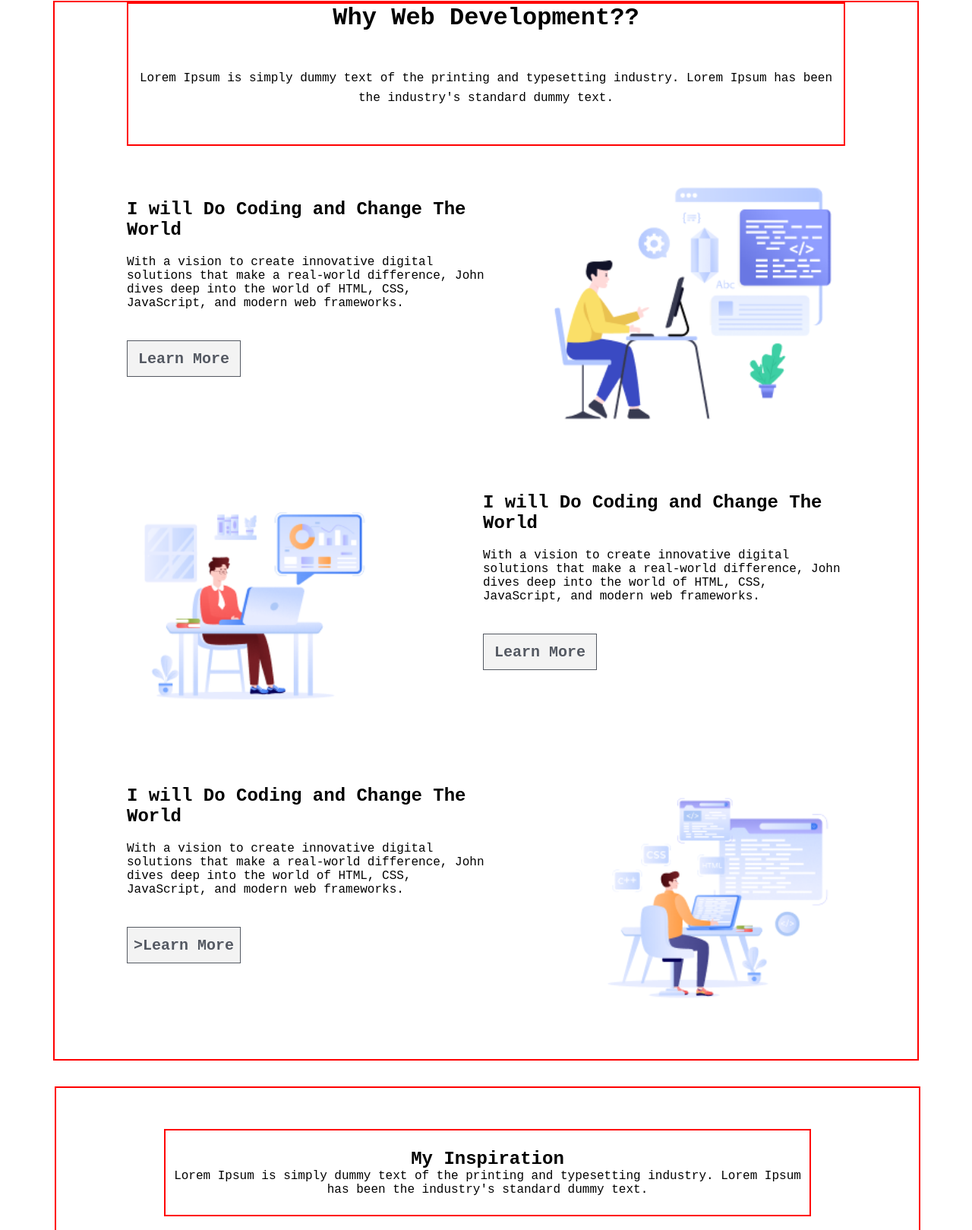
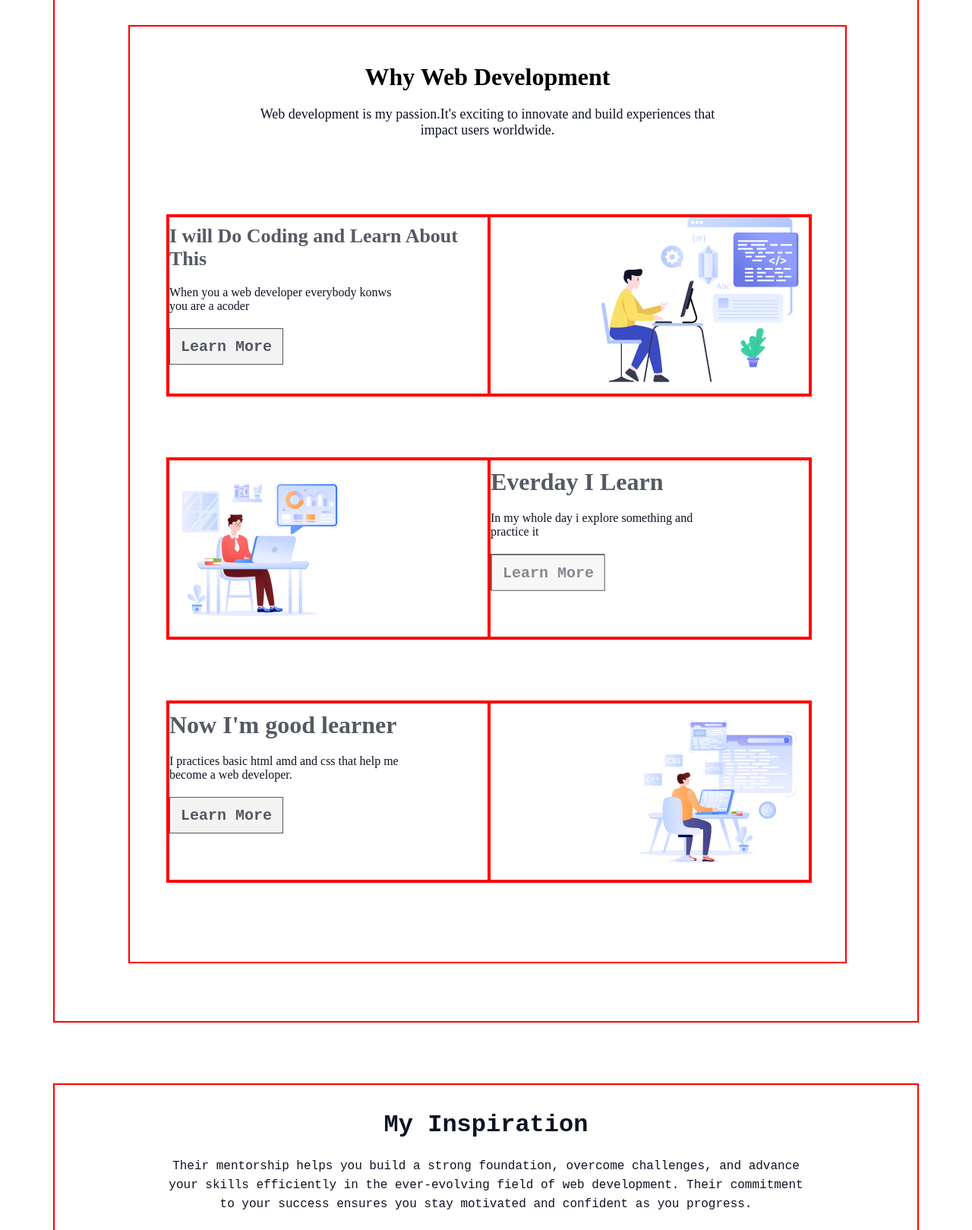
Before and after one commit to freelancerjolil/assignment-1, a plain HTML site: page index.html in a window 1280 px wide. Shown: the part 801-2420 px from the top of the page at 76% size. Drawn offline with Linux system fonts and the light colour scheme; grey boxes are pictures that could not be loaded; a web font is replaced by a local one.

Commit message:
Just Final Touch Need more

```diff
--- a/index.html
+++ b/index.html
@@ -21,77 +21,60 @@
         <button class="contact-button" onclick="document.getElementById('footer').scrollIntoView();">Contact With Me</button>
       </div>
     </div>
+<!-- Header Section End here -->
 
+<!-- main section start here -->
 <main>
-      <div class="title-section">
-        <div class="heading-container">
-          <h1>Why Web Development??</h1>
+  <div class="main-area-container">
+    <div class="main-area-content">
+      <h3>Why Web Development</h3>
       <p>
-            Lorem Ipsum is simply dummy text of the printing and typesetting
-            industry. Lorem Ipsum has been the industry's standard dummy text.
+        Web development is my passion.It's exciting to innovate and build
+        experiences that <br />impact users worldwide.
       </p>
-        </div>
-        <!-- box-1 Content -->
-        <div class="first-box-container">
-          <div class="left-side-1">
-            <h2>I will Do Coding and Change The World</h2>
+      <div class="content-box-1">
+        <div class="content-box-text">
+          <h4>I will Do Coding and Learn About This</h4>
           <p>
-              With a vision to create innovative digital solutions that make a
-              real-world difference, John dives deep into the world of HTML,
-              CSS, JavaScript, and modern web frameworks.
+            When you a web developer everybody konws <br />you are a acoder
           </p>
-
-            <div class="btn-learn-more">
           <button>Learn More</button>
         </div>
+        <div class="content-box-img"></div>
       </div>
-
-          <img src="assets/images/layer_1.png" alt="" />
-        </div>
-
-        <!-- box-2 Content -->
-        <div class="second-box-container">
-          <!--  -->
-
-          <img src="assets/images/Group 3.png" alt="" />
-          <div class="left-side-1">
-            <h2>I will Do Coding and Change The World</h2>
+      <div class="content-box-2">
+        <div class="content-box-2-img"></div>
+        <div class="content-box2-text">
+          <h4>Everday I Learn</h4>
           <p>
-              With a vision to create innovative digital solutions that make a
-              real-world difference, John dives deep into the world of HTML,
-              CSS, JavaScript, and modern web frameworks.
+            In my whole day i explore something and <br />
+            practice it
           </p>
-
           <div class="btn-learn-more">
           <button>Learn More</button>
         </div>
         </div>
       </div>
-        <!-- box-3 Content -->
-        <div class="third-box-container">
-          <div class="left-side-1">
-            <h2>I will Do Coding and Change The World</h2>
+
+      <div class="content-box-3">
+        <div class="content-box-3-text">
+          <h4>Now I'm good learner</h4>
           <p>
-              With a vision to create innovative digital solutions that make a
-              real-world difference, John dives deep into the world of HTML,
-              CSS, JavaScript, and modern web frameworks.
+            I practices basic html amd and css that help me<br />
+            become a web developer.
           </p>
-
-            <div class="btn-learn-more">
-              <button onclick="document.location='default.asp'">>Learn More</button>
+          <button>Learn More</button>
+        </div>
+        <div class="content-box-3-img"></div>
+      </div>
     </div>
   </div>
 
-          <img src="assets/images/Group 4.png" alt="" />
-        </div>
-
-        <!-- youtube-container -->
   <div class="youtube-container">
     <div class="my-inspiration">
       <h2>My Inspiration</h2>
       <p>
-              Lorem Ipsum is simply dummy text of the printing and typesetting
-              industry. Lorem Ipsum has been the industry's standard dummy text.
+        Their mentorship helps you build a strong foundation, overcome challenges, and advance your skills efficiently in the ever-evolving field of web development. Their commitment to your success ensures you stay motivated and confident as you progress.
       </p>
     </div>
 
@@ -107,34 +90,64 @@
     ></iframe>
   </div>
 
-        <!-- Current Target -->
-        <section class="current-target">
-          <div class="my-target">
-            <h2>My Current Target</h2>
+  <!-- my current target area start here -->
+
+  <div class="mycurrent-target-container">
+    <h3>My Current Target</h3>
     <p>
-              Lorem Ipsum is simply dummy text of the printing and typesetting
-              industry. Lorem Ipsum has been the industry's standard dummy text.
+      Becomming a web developer my current target is learn html and css
+      after that i learn javascript
     </p>
-            <section>
 
-            </section>
+    <div class="current-traget-card">
+      <div class="card-1">
+        <img src="./assets/icon/html.png" alt="Html Icon" />
+        <h4>HTML</h4>
+        <p>HTML is the standard markup language for Web pages.</p>
+        <a href="https://developer.mozilla.org/en-US/docs/Learn/Getting_started_with_the_web/HTML_basics">Learn More</a>
       </div>
+      <div class="card-2">
+        <img src="./assets/icon/css.png" alt="Css Icon" />
+        <h4>HTML</h4>
+        <p>CSS is the language we use to style an HTML document.</p>
+        <a href="https://developer.mozilla.org/en-US/docs/Web/CSS">Learn More</a>
+      </div>
+      <div class="card-3">
+        <img src="./assets/icon/js.png" alt="" />
+        <h4>HTML</h4>
+        <p>JavaScript is the world's most popular programming language.</p>
+        <a href="https://developer.mozilla.org/en-US/docs/Web/JavaScript">Learn More</a>
+      </div>
+    </div>
+  </div>
+
+  <!-- my current target area end -->
+</main>
     <!-- Main Section End here -->
 
      <!-- Footer Section Start here -->
      <footer id="footer">
       <div class="footer-section">
           <h1>I Need Support</h1>
-          <p>Lorem Ipsum is simply dummy text of the printing and typesetting industry.</p>
+          <p>want the latest and greatest news from us.</p>
 
 
-      <form action="/index.html">
+      <form action="./index.html">
 
           <input class="input-box" type="text" placeholder="Enter your Email" name="submit">
           <input id="lastbtn" type="submit" value="Submit">
       </div>
+      <div class="lastbar">
+        <p>An Open Commitment by Abdul Jalil</p>
+        <div class="social-media">
+          <a href="#"><img src="./assets/icon/facebook.png" alt="Facebook"></a>
+          <a href="#"><img src="./assets/icon/linkedin-icon 1.png" alt="linkedin"></a>
+          <a href="#"><img src="./assets/icon/github.png" alt="Github"></a>
+
+      </div>
   </footer>
-
-    <!-- Footer Section End here  -->
 </body>
 </html>
+
+    <!-- Footer Section End here
+  </body>
--- a/style/style.css
+++ b/style/style.css
@@ -5,6 +5,15 @@
   padding: 0;
   box-sizing: border-box;
   font-family: "Azeret Mono", monospace;
+}
+html,
+body {
+  height: 100%;
+  margin: 0;
+}
+/*shared styles*/
+.text-container {
+  .secondery-bg: ;
 }
 /* Header Section Start here */
 /* Header Section End here */
@@ -70,64 +79,77 @@
   margin-top: 32px;
 }
 
-/* Banner Section End here */
+/* banner Section End here */
+/* Main Section Start here */
 
-/* Main Section Start here */
-.title-section {
+.main-area-container {
   width: 1140px;
   height: 1395px;
   border: 2px solid red;
+  display: flex;
   margin: 0 auto;
-  margin-top: 50px;
+  padding: 80px 97px;
 }
-
-.heading-container {
+.main-area-content {
   width: 946px;
+  height: 1235px;
+  border: 2px solid red;
+  text-align: center;
+  padding: 48px;
+}
+.main-area-content h3 {
+  font-family: Azeret Mono;
+  font-weight: 800px;
+  font-size: 32px;
+  margin-bottom: 20px;
+}
+.main-area-content p {
+  font-family: Azeret Mono;
+  font-weight: 700px;
+  font-size: 18px;
+  color: #0d1321;
+}
+.content-box-1 {
+  width: 850px;
+  height: 240px;
   border: 2px solid red;
   display: flex;
-  flex-direction: column;
-  justify-content: center;
-  align-items: center;
-  text-align: center;
-  margin: 0 auto;
+  margin-bottom: 80px;
+  margin-top: 100px;
 }
-
-.heading-container h1 {
-  font-size: 32px;
-  font-weight: 800;
-  line-height: 37px;
-  margin-bottom: 48px;
+.content-box-text {
+  border: 2px solid red;
+  width: 50%;
+  text-align: left;
 }
-.heading-container p {
+.btn-learn-more {
+  width: 150px;
+  height: 48px;
+  border: 1px solid rgb(13, 19, 33);
+  opacity: 0.7;
+  color: rgb(13, 19, 33);
   font-size: 16px;
   font-weight: 400;
-  line-height: 26px;
-  margin-bottom: 48px;
 }
-/* box 1 container */
-.first-box-container {
-  width: 946px;
-  height: 336px;
-  /* border: 2px solid red; */
-  margin: 0 auto;
-  margin-top: 50px;
-  display: flex;
-  justify-content: space-between;
-}
-.left-side-1 {
-  width: 477px;
-  height: 140px;
-  /* border: 2px solid red; */
-  margin: 20px 0 20px;
-  background-color: white;
-}
-.left-side-1 h2 {
+.content-box-text h4,
+p,
+button {
   margin-bottom: 20px;
 }
-.left-side-1 p {
-  margin-bottom: 40px;
+.content-box-text h4 {
+  font-family: Azeret Mono;
+  font-size: 26px;
+  font-weight: 600px;
+  color: #0d1321b3;
+  margin-top: 10px;
 }
-.btn-learn-more button {
+.content-box-text p {
+  font-family: Azeret Mono;
+  font-size: 16px;
+  font-weight: 600px;
+  color: #0d1321;
+}
+.content-box-text button {
   width: 150px;
   height: 48px;
   border: 1px solid rgb(13, 19, 33);
@@ -137,31 +159,45 @@
   font-weight: 600;
   line-height: 23px;
 }
+.content-box-img {
+  border: 2px solid red;
+  width: 50%;
+  background-image: url("../assets/images/layer_1.png");
+  background-repeat: no-repeat;
+  background-position: right;
+}
 
-/* <-- box-2 Content --> */
-.second-box-container {
-  width: 946px;
-  height: 336px;
-  /* border: 2px solid red; */
-  margin: 0 auto;
-  margin-top: 50px;
+.content-box-2 {
+  width: 850px;
+  height: 240px;
+  border: 2px solid red;
   display: flex;
-  justify-content: space-between;
+  margin-bottom: 80px;
 }
-.left-side-1 {
-  width: 477px;
-  height: 140px;
-  /* border: 2px solid red; */
-  margin: 20px 0 20px;
-  background-color: white;
+.content-box2-text {
+  border: 2px solid red;
+  width: 50%;
+  text-align: left;
 }
-.left-side-1 h2 {
+.content-box2-text h4,
+p,
+button {
   margin-bottom: 20px;
 }
-.left-side-1 p {
-  margin-bottom: 40px;
+.content-box2-text h4 {
+  font-family: Azeret Mono;
+  font-size: 32px;
+  font-weight: 700px;
+  color: #0d1321b3;
+  margin-top: 10px;
 }
-.btn-learn-more button {
+.content-box2-text p {
+  font-family: Azeret Mono;
+  font-size: 16px;
+  font-weight: 700px;
+  color: #0d1321;
+}
+.content-box2-text button {
   width: 150px;
   height: 48px;
   border: 1px solid rgb(13, 19, 33);
@@ -171,30 +207,46 @@
   font-weight: 600;
   line-height: 23px;
 }
-/* <-- box-3 Content --> */
-.third-box-container {
-  width: 946px;
-  height: 336px;
-  /* border: 2px solid red; */
-  margin: 0 auto;
-  margin-top: 50px;
+.content-box-2-img {
+  border: 2px solid red;
+  width: 50%;
+  background-image: url("../assets/images/Group 3.png");
+  background-repeat: no-repeat;
+  background-position: left;
+}
+
+.content-box-3 {
+  width: 850px;
+  height: 240px;
+  border: 2px solid red;
   display: flex;
-  justify-content: space-between;
+  margin-bottom: 50px;
+  margin-top: 80px;
 }
-.left-side-1 {
-  width: 477px;
-  height: 140px;
-  /* border: 2px solid red; */
-  margin: 20px 0 20px;
-  background-color: white;
+.content-box-3-text {
+  border: 2px solid red;
+  width: 50%;
+  text-align: left;
 }
-.left-side-1 h2 {
+.content-box-3 h4,
+p,
+button {
   margin-bottom: 20px;
 }
-.left-side-1 p {
-  margin-bottom: 40px;
+.content-box-3 h4 {
+  font-family: Azeret Mono;
+  font-size: 32px;
+  font-weight: 700px;
+  color: #0d1321b3;
+  margin-top: 10px;
 }
-.btn-learn-more button {
+.content-box-3 p {
+  font-family: Azeret Mono;
+  font-size: 16px;
+  font-weight: 700px;
+  color: #0d1321;
+}
+.content-box-3 button {
   width: 150px;
   height: 48px;
   border: 1px solid rgb(13, 19, 33);
@@ -204,8 +256,15 @@
   font-weight: 600;
   line-height: 23px;
 }
+.content-box-3-img {
+  border: 2px solid red;
+  width: 50%;
+  background-image: url("../assets/images/Group 4.png");
+  background-repeat: no-repeat;
+  background-position: right;
+}
 
-/* <--    youtube Content --> */
+/* youtube area start here  */
 .youtube-container {
   width: 1140px;
   height: 777px;
@@ -217,21 +276,30 @@
   justify-content: center;
   align-items: center;
 }
+
 .my-inspiration {
   width: 852px;
   height: 115px;
-  border: 2px solid red;
   display: flex;
   flex-direction: column;
   justify-content: center;
   align-items: center;
   text-align: center;
+  margin-bottom: 40px;
 }
-.my-inspiration h1 {
+.my-inspiration h2 {
   color: rgb(13, 19, 33);
   font-size: 32px;
   font-weight: 800;
   line-height: 37px;
+  margin-top: 100px;
+}
+.my-inspiration p {
+  color: rgb(13, 19, 33);
+  font-size: 16px;
+  font-weight: 400;
+  line-height: 25px;
+  margin-top: 24px;
 }
 iframe {
   width: 1076px;
@@ -241,37 +309,151 @@ iframe {
   flex-direction: column;
   justify-content: center;
   align-items: center;
+  margin-top: 60px;
+}
+/* youtube area end here */
+
+/* mycurrent-target-container start here */
+.mycurrent-target-container {
+  width: 1140px;
+  height: 464px;
+  border: 2px solid red;
+  margin: 0 auto;
+  text-align: center;
+  margin-top: 40px;
+}
+.mycurrent-target-container h3 {
+  font-family: Azeret Mono;
+  font-weight: 800px;
+  font-size: 32px;
+  margin-bottom: 20px;
+}
+.mycurrent-target-container p {
+  font-family: Azeret Mono;
+  font-weight: 700px;
+  font-size: 18px;
+  color: #0d1321;
 }
 
-/* <-- Current Target --> */
-.current-target {
-  width: 1140px;
-  height: 462px;
-  border: 2px solid rgb(241, 7, 7);
+.current-traget-card {
   display: flex;
-  flex-direction: column;
-  justify-content: center;
-  align-items: center;
-  text-align: center;
+  justify-content: space-between;
+}
+.card-1 {
+  width: 364px;
+  height: 300px;
+  text-align: left;
+  padding: 40px;
+  border-radius: 16px;
+  background-color: #ff4c1e0d;
+}
+.card-1 h4 {
+  font-family: Azeret Mono;
+  font-weight: 800px;
+  font-size: 24px;
+  margin-top: 10px;
+  margin-bottom: 10px;
+}
+.card-1 p {
+  font-family: Azeret Mono;
+  font-weight: 400px;
+  font-size: 16px;
+  margin-top: 10px;
+  margin-bottom: 10px;
+  margin-bottom: 30px;
+}
+.card-1 a {
+  text-decoration: none;
+  color: #0d1321;
 }
 
+.card-2 {
+  width: 364px;
+  height: 300px;
+  text-align: left;
+  padding: 40px;
+  border-radius: 16px;
+  background-color: #004ce80d;
+}
+
+.card-2 h4 {
+  font-family: Azeret Mono;
+  font-weight: 800px;
+  font-size: 24px;
+  margin-top: 10px;
+  margin-bottom: 10px;
+}
+.card-2 p {
+  font-family: Azeret Mono;
+  font-weight: 400px;
+  font-size: 16px;
+  margin-top: 10px;
+  margin-bottom: 10px;
+  margin-bottom: 30px;
+}
+.card-2 a {
+  text-decoration: none;
+  color: #0d1321;
+  border-bottom: 3px solid green;
+}
+
+.card-3 {
+  width: 364px;
+  height: 300px;
+  text-align: left;
+  padding: 40px;
+  border-radius: 16px;
+  background-color: #ffdf000d;
+}
+.card-3 h4 {
+  font-family: Azeret Mono;
+  font-weight: 800px;
+  font-size: 24px;
+  margin-top: 10px;
+  margin-bottom: 10px;
+}
+.card-3 p {
+  font-family: Azeret Mono;
+  font-weight: 400px;
+  font-size: 16px;
+  margin-top: 10px;
+  margin-bottom: 10px;
+  margin-bottom: 30px;
+}
+.card-3 a {
+  text-decoration: none;
+  color: #0d1321;
+  border-bottom: 3px solid green;
+}
+/* mycurrent-target-container end here */
+
+/* footer-area-here */
 footer {
   max-width: 1140px;
   height: 314px;
   background-image: url("../assets/images/handshake.jpg");
   border: 2px solid black;
   background-size: cover;
-
+  margin: 0 auto;
+  margin-top: 48px;
   border-radius: 16px;
+  bottom: 0;
+  position: relative;
+  width: 100%;
+  display: flex;
+  flex-direction: column;
+  justify-content: space-between;
+  align-items: center;
 }
 .footer-section {
   background-color: rgb(0, 0, 0, 0.4);
   width: 1140px;
-  height: 314px;
+  min-height: 314px;
   display: flex;
   flex-direction: column;
   justify-content: center;
   align-items: center;
+  border-radius: 16px;
   blend-mode: overlay;
 }
 .input-box {
@@ -307,19 +489,21 @@ footer {
   line-height: 26px;
   margin-top: 24px;
 }
-.last-footer {
-  width: 1044px;
+.lastbar {
+  width: 1440px;
   height: 100px;
-  background-color: black;
-
+  padding: 32px 150px 32px 150px;
   display: flex;
-  flex-direction: row;
   justify-content: space-between;
   align-items: center;
+  border-radius: 16px;
+  background: rgba(13, 19, 33, 0.03);
+  margin-top: 48px;
 }
-
-/* Main Section End here */
-
-/* Footer Section Start here */
-
-/* Footer Section End here */
+.lastbar p {
+  color: rgb(13, 19, 33);
+  font-family: Azeret Mono;
+  font-size: 20px;
+  font-weight: 600;
+  line-height: 23px;
+}
```
Lines whose indentation alone changed are shown as unchanged.
